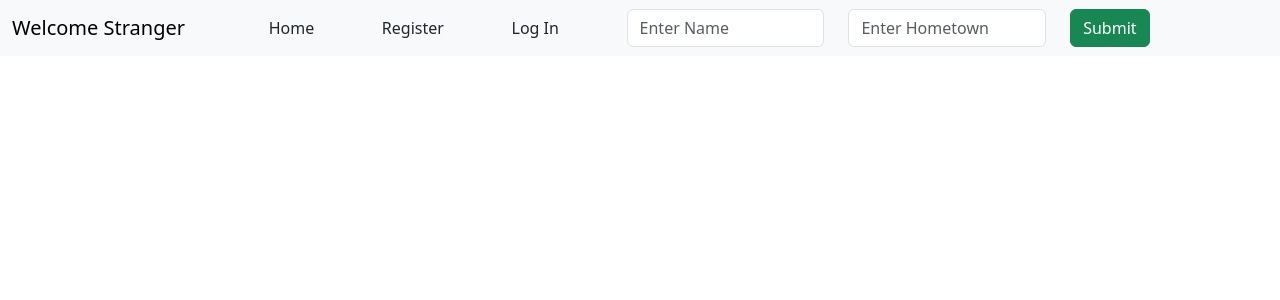
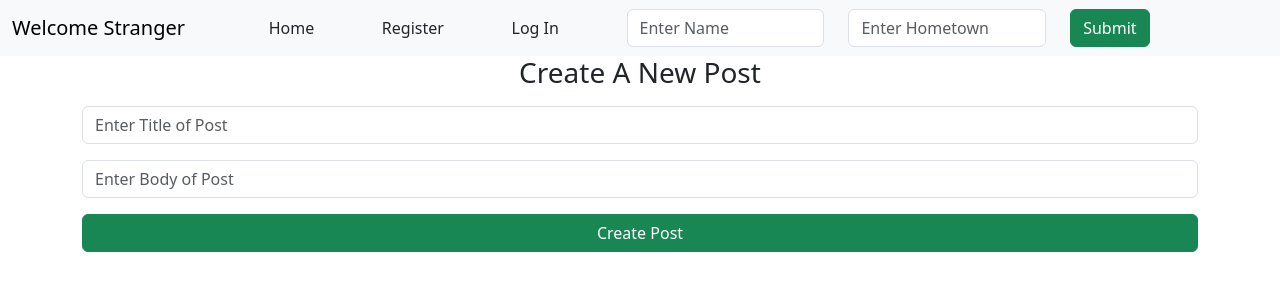
Before and after one commit to bstanton773/kekambas-106_react_intro, a React (Create React App) app: page /create in a window 1280 px wide. Shown: the top 300 px of the page. Built offline with nearby package versions, Linux system fonts and the light colour scheme.

Commit message:
Setup Create Post component

```diff
--- a/src/App.js
+++ b/src/App.js
@@ -2,6 +2,7 @@ import React, { useState } from "react";
 import { Routes, Route } from 'react-router-dom';
 import AlertMessage from "./components/AlertMessage";
 import ButtonDisplay from "./components/ButtonDisplay";
+import CreatePost from "./components/CreatePost";
 import Home from "./components/Home";
 import Login from "./components/Login";
 import Navbar from "./components/Navbar";
@@ -55,6 +56,7 @@ function App(props){
                     <Route path='/standings' element={<RacerDisplayClass />} />
                     <Route path='/register' element={<Register flashMessage={flashMessage} />} />
                     <Route path='/login' element={<Login flashMessage={flashMessage} logUserIn={logUserIn} />} />
+                    <Route path='/create' element={<CreatePost />} />
                 </Routes>
             </div>
         </>
--- /dev/null
+++ b/src/components/CreatePost.jsx
@@ -0,0 +1,23 @@
+import React from 'react'
+
+export default function CreatePost() {
+
+    const handleSubmit = event => {
+        event.preventDefault();
+        console.log(event);
+    }
+
+    return (
+        <>
+            <h3 className="text-center">Create A New Post</h3>
+            <form action="" onSubmit={handleSubmit}>
+                <div className="form-group">
+                    <input type="text" className="form-control my-3" placeholder='Enter Title of Post' name='title'/>
+                    <input type="text" className="form-control my-3" placeholder='Enter Body of Post' name='body'/>
+
+                    <input type="submit" value="Create Post" className="btn btn-success w-100" />
+                </div>
+            </form>
+        </>
+    )
+}
--- a/src/components/Navbar.jsx
+++ b/src/components/Navbar.jsx
@@ -28,6 +28,7 @@ export default function Navbar(props) {
                         <>
                         <Link className='nav-link' to='/buttons'>Buttons</Link>
                         <Link className='nav-link' to='/standings'>Standings</Link>
+                        <Link className='nav-link' to='/create'>Create Post</Link>
                         <Link className='nav-link' to='/' onClick={props.logUserOut}>Log Out</Link>
                         </>
                     ) : (
```
